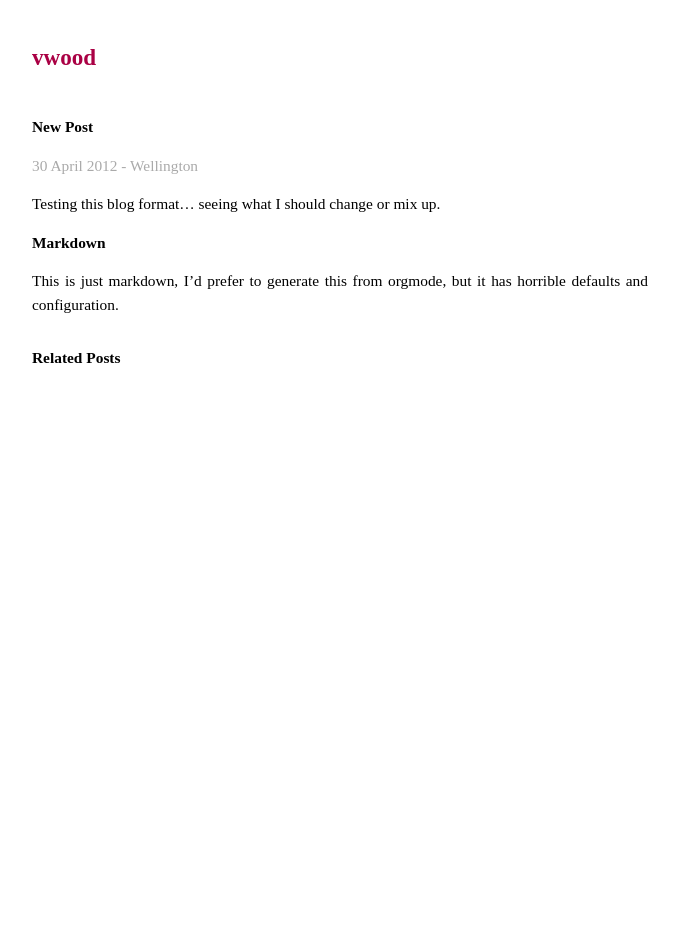
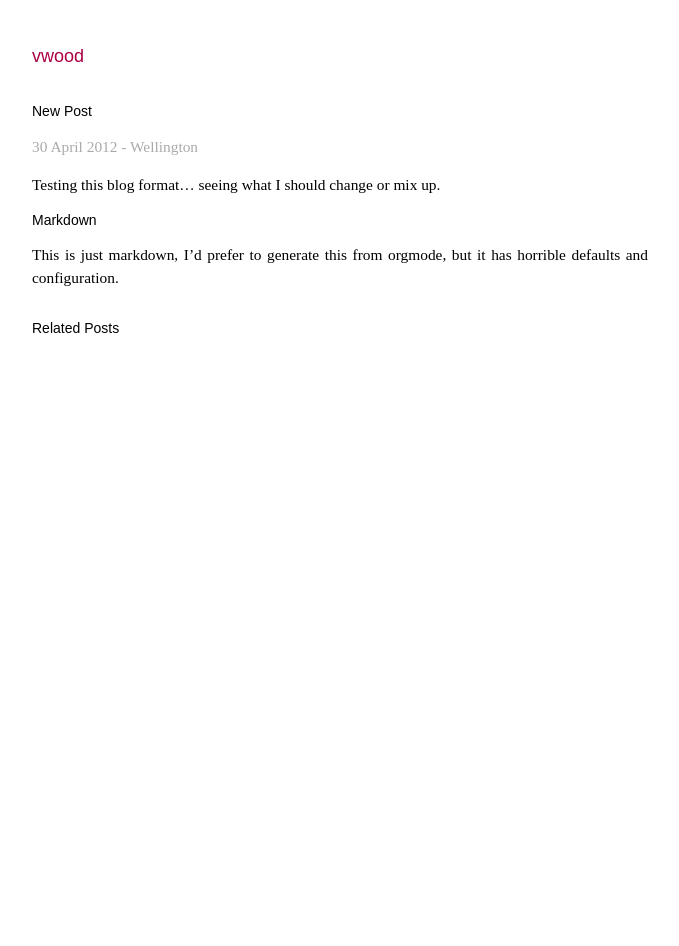
Before and after one commit to vwood/vwood.github.com, a Jekyll site: the page built from _posts/2012-4-30-new-pages.md, in a window 1280 px wide. Shown: the whole page, without its empty margins (300-979 px from the left). Built offline with Jekyll 4.4.1, drawn with Linux system fonts in a browser that asks for light colours; Markdown is read by kramdown in place of the engine named in the settings.

Commit message:
Fix fonts

```diff
--- a/css/style.css
+++ b/css/style.css
@@ -15,7 +15,7 @@ body {
 
 h1, h2, h3, h4, h5, h6 {
     font-size: 100%;
-    font: sans-serif;
+    font: 14px sans-serif;
 }
 
 h1 {
@@ -71,6 +71,7 @@ ul.posts span {
     font-weight: bold;
     margin-bottom: 2em;
     font-size: 150%;
+    font: 18px sans-serif;
 }
 
 .site .title a {
```
